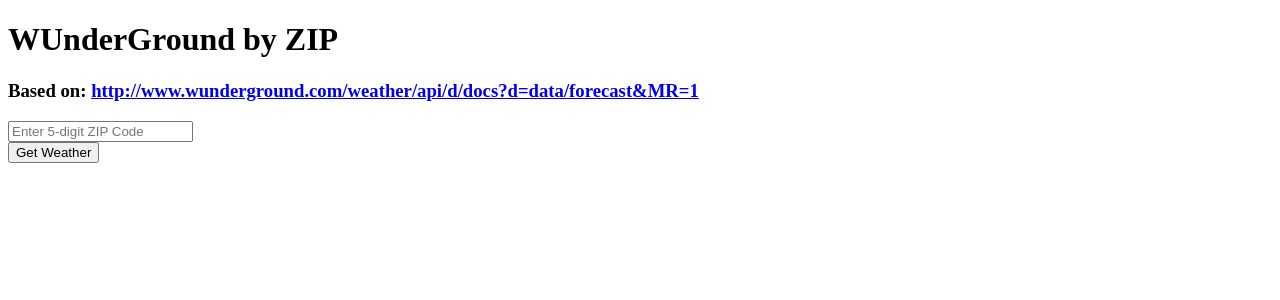
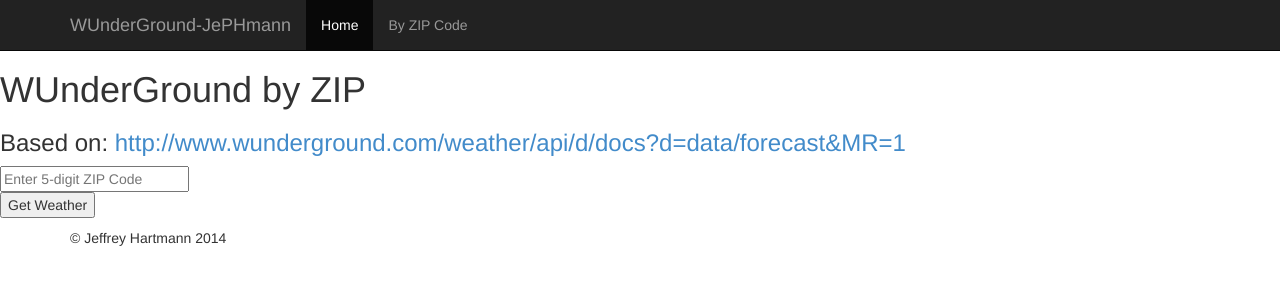
Before and after one commit to jephmann/wunderground-jephmann, a PHP site: page /by_zip.php in a window 1280 px wide. Shown: the top 300 px of the page. Run offline with PHP 8.4, Linux system fonts and the light colour scheme; data that the repository does not hold is empty; some libraries are stand-ins or nearby versions.

Commit message:
bootstrap tweaks

```diff
--- a/_views/cover.php
+++ b/_views/cover.php
@@ -6,7 +6,7 @@
                         <h3 class="masthead-brand">WUnderGround-JePHmann</h3>
                         <ul class="nav masthead-nav">
                             <li class="active"><a href="#">Home</a></li>
-                            <li><a href="#">By Zip</a></li>
+                            <li><a href="by_zip.php">By Zip</a></li>
                         </ul>
                     </div>
                 </div>
--- /dev/null
+++ b/_views/footer.php
@@ -0,0 +1,7 @@
+    <div id="footer">
+        <div class="container">
+            <p class="text-muted">
+                <p>&copy; Jeffrey Hartmann 2014</p>
+            </p>
+        </div>
+    </div>
--- a/_views/head.php
+++ b/_views/head.php
@@ -22,5 +22,6 @@
             <script src="https://oss.maxcdn.com/libs/respond.js/1.4.2/respond.min.js"></script>
         <![endif]-->
         <script src="js/modernizr.js"></script>
+	<script type="text/javascript" src="https://ajax.googleapis.com/ajax/libs/jquery/1.9.1/jquery.min.js"></script>
     </head>
     <body>
--- /dev/null
+++ b/_views/navigation.php
@@ -0,0 +1,19 @@
+    <div class="navbar navbar-inverse navbar-fixed-top" role="navigation">
+        <div class="container">
+            <div class="navbar-header">
+                <button type="button" class="navbar-toggle" data-toggle="collapse" data-target=".navbar-collapse">
+                    <span class="sr-only">Toggle navigation</span>
+                    <span class="icon-bar"></span>
+                    <span class="icon-bar"></span>
+                    <span class="icon-bar"></span>
+                </button>
+                <a class="navbar-brand" href="<?php echo $page['path']; ?>index.php">WUnderGround-JePHmann</a>
+            </div>
+            <div class="collapse navbar-collapse">
+                <ul class="nav navbar-nav">
+                    <li class="active"><a href="<?php echo $page['path']; ?>index.php">Home</a></li>
+                    <li><a href="by_zip.php">By ZIP Code</a></li>
+                </ul>
+            </div><!--/.nav-collapse -->
+        </div>
+    </div>
--- a/by_zip.php
+++ b/by_zip.php
@@ -1,12 +1,17 @@
-<!DOCTYPE html>
-<html>
-    <head>
-        <!-- Read more at http://www.airpair.com/js/jquery-ajax-post-tutorial#qLHQ3UjfimxkoSSF.99 -->
-        <title>jQuery AJAX POST Form</title>
-        <meta charset="utf-8">
-	<script type="text/javascript" src="https://ajax.googleapis.com/ajax/libs/jquery/1.9.1/jquery.min.js"></script>
-    </head>
-    <body>
+<?php
+    $page = array (
+        'path' => NULL,
+        'template' => 'jumbotron',
+    );
+    require_once ($page['path'] . '_inc/first.php');
+
+    // HTML
+    require '_views/head.php';
+    require '_views/navigation.php';
+?>
+
+
+
         <h1>WUnderGround by ZIP</h1>
         <h3>Based on:
             <a target="_blank" href="http://www.wunderground.com/weather/api/d/docs?d=data/forecast&MR=1">
@@ -56,5 +61,7 @@
                 });
             });
         </script>
-    </body>
-</html>
+<?php
+    require '_views/footer.php';
+    require '_views/foot.php';
+?>
```
Also changed, not shown: test.php (deleted, +0 -9 lines), x_index.php (deleted, +0 -17 lines).
